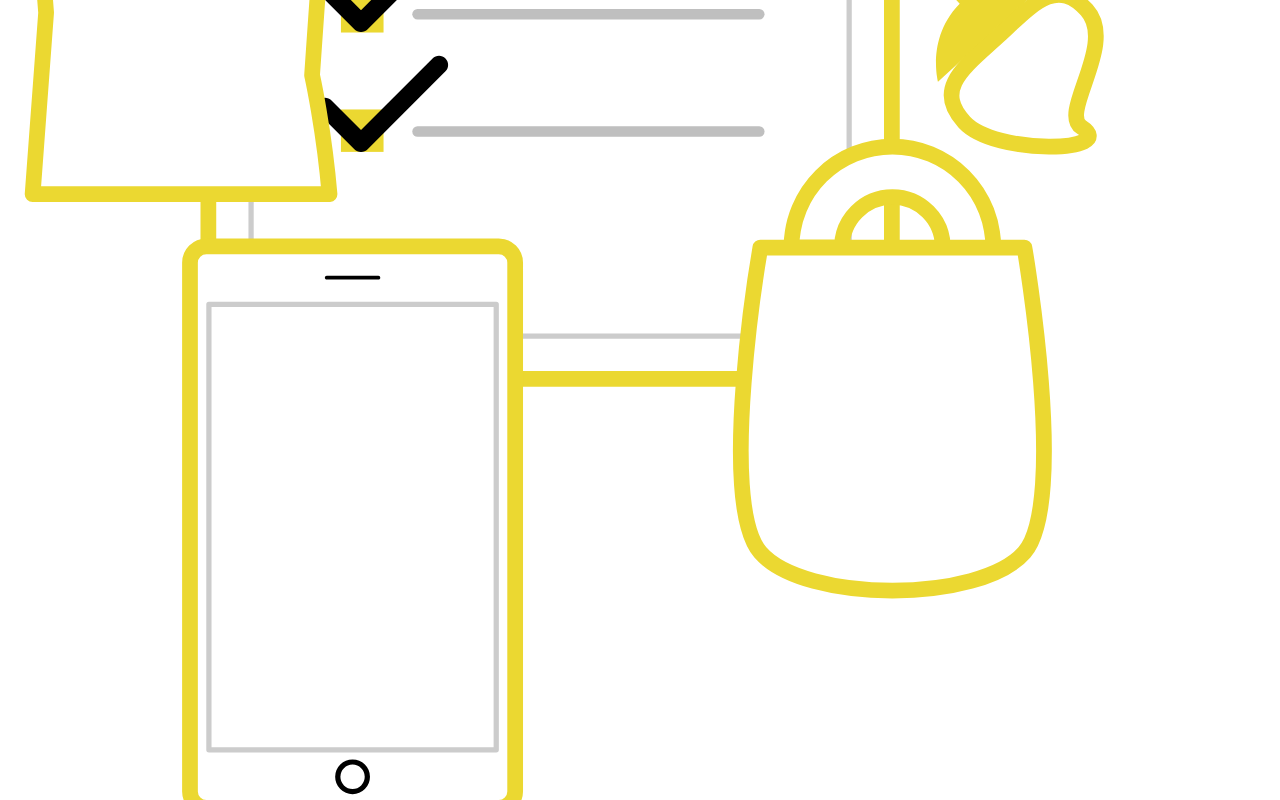
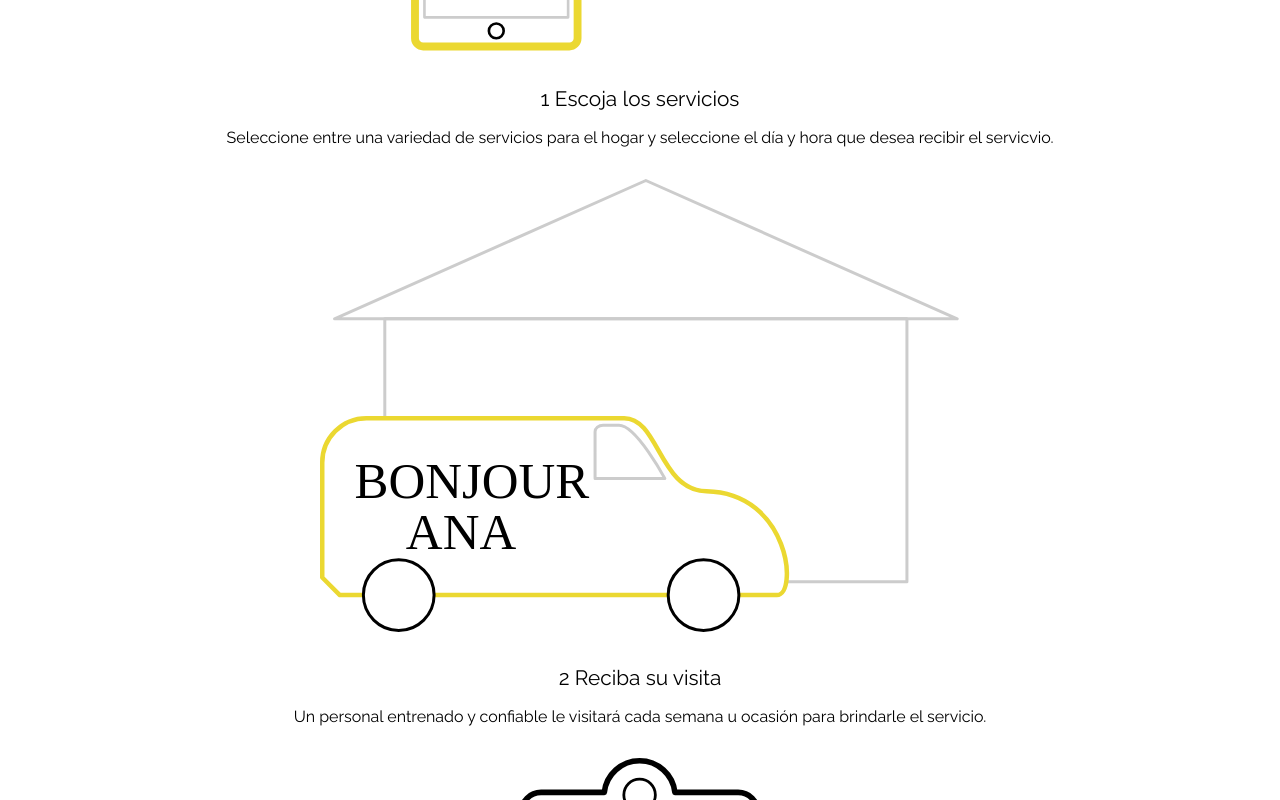
Before and after one commit to bonjouranainc/web-app, a React app in the folder front-end/: page / in a window 1280 px wide. Shown: the part 3580-4380 px from the top of the page. Built offline with nearby package versions, Linux system fonts and the light colour scheme.

Commit message:
Visit icon replaced

```diff
--- a/front-end/src/scenes/Landing/components/HowItWorks/styles.css
+++ b/front-end/src/scenes/Landing/components/HowItWorks/styles.css
@@ -0,0 +1,9 @@
+.howItWorks img {
+  max-width: 50%;
+  height: auto;
+  margin-bottom: 1em;
+}
+
+.howItWorks p {
+  margin: 0 2em 2em 2em;
+}
```
Also changed, not shown: front-end/src/scenes/Landing/images/png/visit-img.png, front-end/src/scenes/Landing/images/svg/visit-img.svg.
